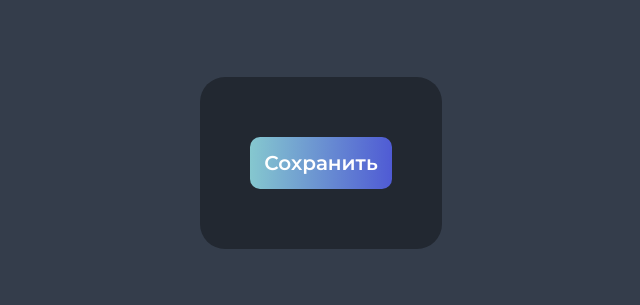
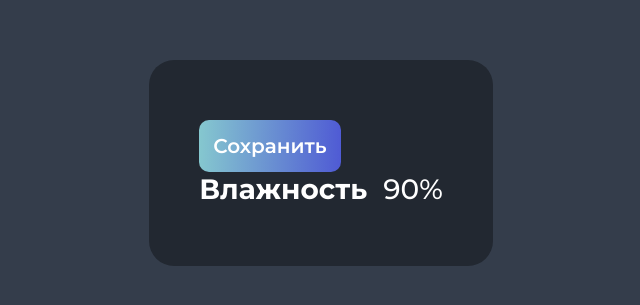
Before and after one commit to KerishT/vue-app, a Vue app: page / in a window 1280 px wide. Shown: the part 245-550 px from the top of the page, without its empty margins (319-959 px from the left). Built offline with nearby package versions, Linux system fonts and the light colour scheme.

Commit message:
Компонент статистики

```diff
--- a/eslint.config.js
+++ b/eslint.config.js
@@ -18,6 +18,7 @@
     rules: {
       "vue/multi-word-component-names": "off",
       "vue/require-default-prop": "off",
+      indent: ["error", 2],
     },
   },
 ]
--- a/src/App.vue
+++ b/src/App.vue
@@ -1,10 +1,12 @@
 <script setup>
 import Button from './components/Button.vue';
+import Stat from './components/Stat.vue';
 </script>
 
 <template>
   <main class="main">
     <Button>Сохранить</Button>
+    <Stat />
   </main>
 </template>
 
--- /dev/null
+++ b/src/components/Stat.vue
@@ -0,0 +1,34 @@
+<script setup></script>
+
+<template>
+  <ul class="stats">
+    <li class="stat">
+      <div class="stat-name">
+        Влажность
+      </div>
+      <div class="stat-value">
+        90%
+      </div>
+    </li>
+  </ul>
+</template>
+
+<style scoped>
+.stats {
+  list-style: none;
+  padding: 0;
+  margin: 0;
+}
+.stat {
+  font-size: 28px;
+  display: flex;
+  justify-content: space-between;
+  gap: 16px;
+}
+.stat-name {
+  font-weight: 700;
+}
+.stat-value {
+  font-weight: 500;
+}
+</style>
```
